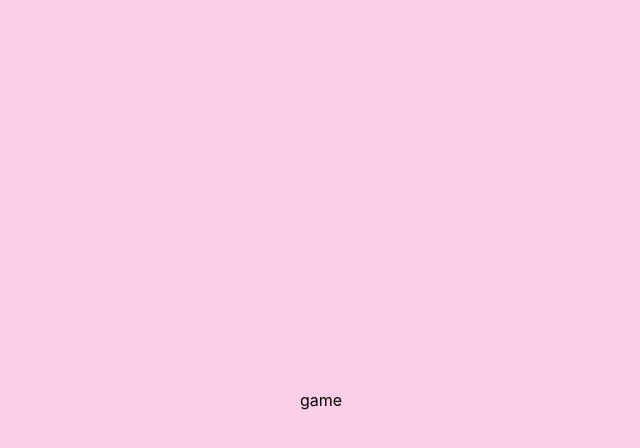
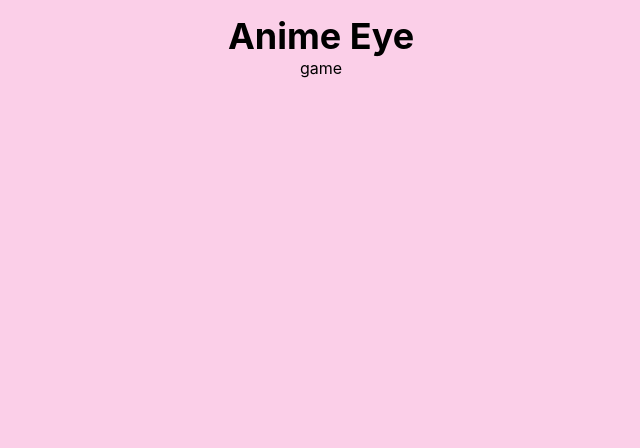
Before and after one commit to brandonduong/AInime, a React (Create React App) app in the folder frontend/: page /play/1 in a window 1280 px wide. Shown: the top 448 px of the page, without its empty margins (319-959 px from the left). Built offline with nearby package versions, Linux system fonts and the light colour scheme.

Commit message:
request for today's daily

```diff
--- /dev/null
+++ b/frontend/src/api/axiosConfig.tsx
@@ -0,0 +1,5 @@
+import axios from "axios";
+
+export default axios.create({
+  baseURL: "http://localhost:8080/api",
+});
--- /dev/null
+++ b/frontend/src/common/helper.ts
@@ -0,0 +1,6 @@
+export function padZero(number: number) {
+  if (number.toString().length === 1) {
+    return `0${number}`;
+  }
+  return number;
+}
--- /dev/null
+++ b/frontend/src/components/Home/HomeButton.tsx
@@ -0,0 +1,9 @@
+import { ReactNode } from "react";
+
+type ButtonProps = {
+  children: ReactNode;
+};
+
+export default function HomeButton(props: ButtonProps) {
+  return <button className="p-2">{props.children}</button>;
+}
--- a/frontend/src/index.tsx
+++ b/frontend/src/index.tsx
@@ -5,7 +5,7 @@ import reportWebVitals from "./reportWebVitals";
 import { createBrowserRouter, RouterProvider } from "react-router-dom";
 import Layout from "./routes/Layout";
 import ErrorPage from "./routes/ErrorPage";
-import Game from "./routes/Game";
+import Game, { todayLoader } from "./routes/Game";
 import Home from "./routes/Home";
 
 const router = createBrowserRouter([
@@ -17,6 +17,13 @@ const router = createBrowserRouter([
       {
         path: "/",
         element: <Home />,
+        children: [
+          {
+            path: "/",
+            element: <Game />,
+            loader: todayLoader,
+          },
+        ],
       },
       {
         path: "/play/:date",
--- a/frontend/src/routes/Game.tsx
+++ b/frontend/src/routes/Game.tsx
@@ -1,5 +1,19 @@
-function Game() {
+import { useLoaderData } from "react-router-dom";
+import axiosConfig from "../api/axiosConfig";
+import { padZero } from "../common/helper";
+
+export default function Game() {
+  const anime = useLoaderData();
+  console.log(anime);
   return <div>game</div>;
 }
 
-export default Game;
+export async function todayLoader() {
+  const today = new Date();
+  const anime = await axiosConfig.get(
+    `/daily/${today.getUTCFullYear()}-${padZero(
+      today.getUTCMonth() + 1
+    )}-${padZero(today.getUTCDate())}`
+  );
+  return anime.data;
+}
--- a/frontend/src/routes/Home.tsx
+++ b/frontend/src/routes/Home.tsx
@@ -1,9 +1,12 @@
+import { Outlet } from "react-router-dom";
+import HomeButton from "../components/Home/HomeButton";
+
 export default function Home() {
   return (
     <div>
-      <h1 className="text-4xl font-bold">Anime Eye</h1>
-      <button>Play</button>
-      <button>Random</button>
+      <Outlet />
+      <HomeButton>Fake</HomeButton>
+      <HomeButton>Real</HomeButton>
     </div>
   );
 }
--- a/frontend/src/routes/Layout.tsx
+++ b/frontend/src/routes/Layout.tsx
@@ -2,7 +2,8 @@ import { Outlet } from "react-router-dom";
 
 function Layout() {
   return (
-    <div className="h-screen w-screen bg-pink-200 flex justify-center items-center">
+    <div className="h-screen w-screen bg-pink-200 text-center p-4">
+      <h1 className="text-4xl font-bold">Anime Eye</h1>
       <Outlet />
     </div>
   );
```
